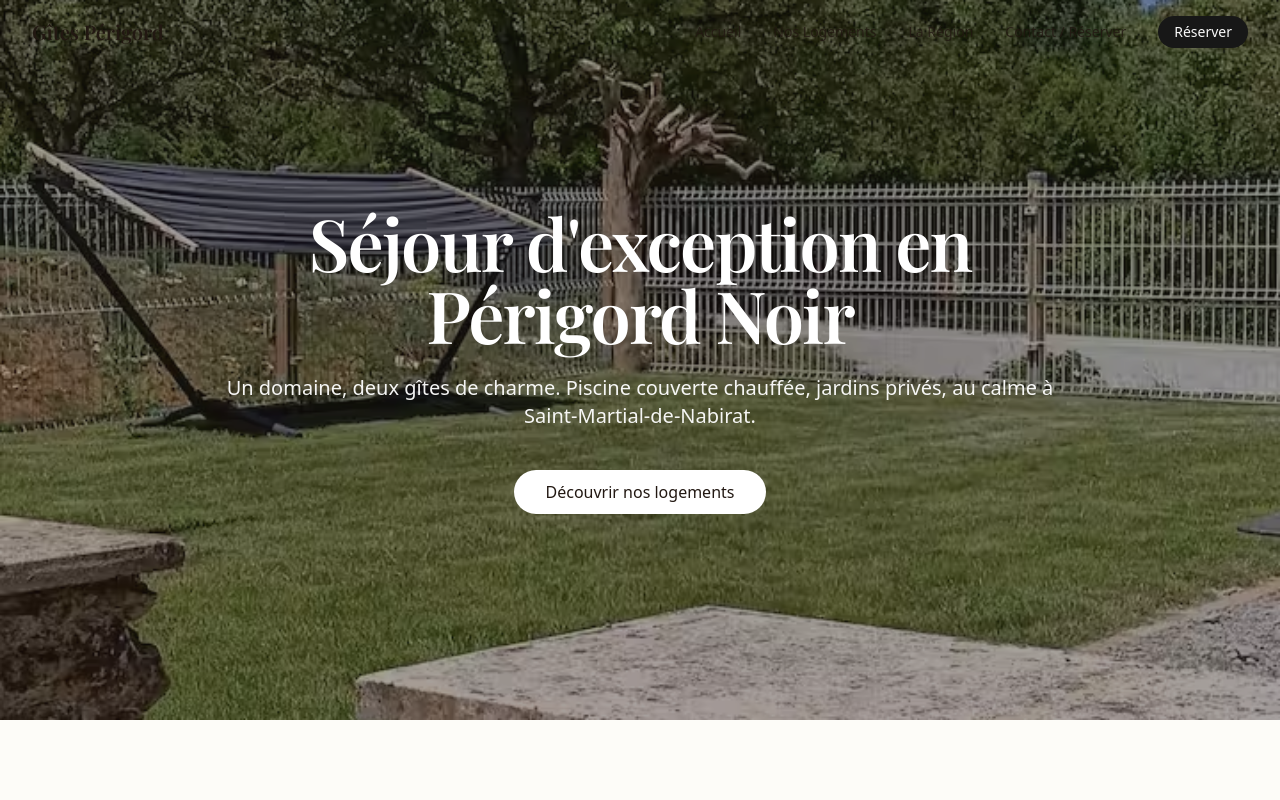
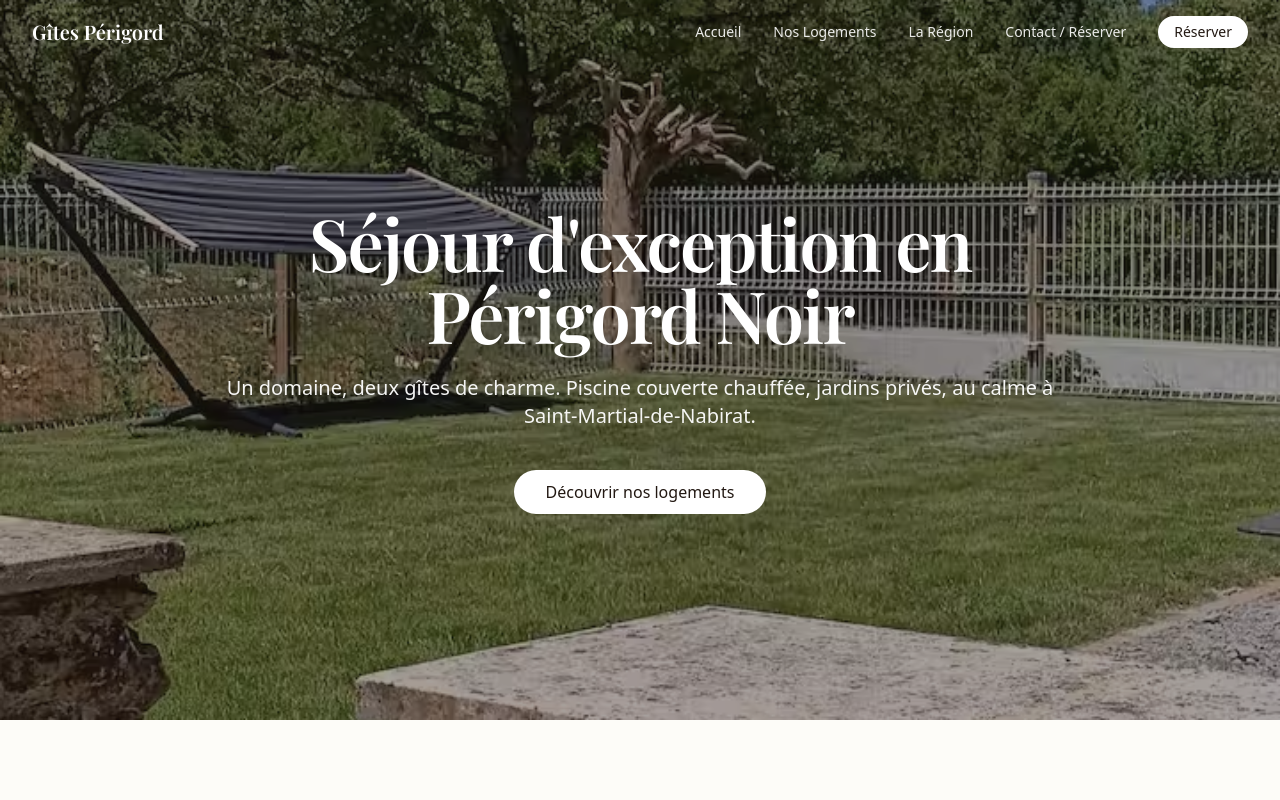
Before and after one commit to Alexandre-Pascal/airbnb-dordogne, a Next.js app: page / in a window 1280 px wide. Shown: the top 800 px of the page. Built offline with nearby package versions, Linux system fonts and the light colour scheme; a web font is replaced by a local one.

Commit message:
feat: enhance ExperienceSection with new garden image and update image handling

```diff
--- a/components/ExperienceSection.tsx
+++ b/components/ExperienceSection.tsx
@@ -1,8 +1,9 @@
 import Image from "next/image";
 import { Waves, TreePine } from "lucide-react";
+import { encodedImageSrc } from "@/lib/image-utils";
 
-// Piscine couverte chauffée 10 m – espaces communs
 const PISCINE_IMAGE = "/images/img-airbnb1/Gîte Sarlat Périgord Piscine Couverte (4).avif";
+const JARDIN_IMAGE = "/images/img-airbnb1/4ef9aa2b-c5bc-46af-9733-1375a3f2de97.avif";
 
 export function ExperienceSection() {
   return (
@@ -25,7 +26,7 @@ export function ExperienceSection() {
           <div className="overflow-hidden rounded-2xl bg-card shadow-sm ring-1 ring-foreground/5">
             <div className="relative aspect-[16/10]">
               <Image
-                src={PISCINE_IMAGE}
+                src={encodedImageSrc(PISCINE_IMAGE)}
                 alt="Piscine couverte chauffée 10 m"
                 fill
                 className="object-cover"
@@ -52,6 +53,15 @@ export function ExperienceSection() {
           </div>
 
           <div className="overflow-hidden rounded-2xl bg-card shadow-sm ring-1 ring-foreground/5">
+            <div className="relative aspect-[16/10]">
+              <Image
+                src={JARDIN_IMAGE}
+                alt="Jardin privatif sans vis-à-vis"
+                fill
+                className="object-cover"
+                sizes="(max-width: 1024px) 100vw, 50vw"
+              />
+            </div>
             <div className="p-8 sm:p-10">
               <div className="flex items-center gap-3">
                 <div className="flex h-12 w-12 items-center justify-center rounded-xl bg-primary/10">
--- a/components/Header.tsx
+++ b/components/Header.tsx
@@ -32,7 +32,10 @@ export function Header() {
       <div className="mx-auto flex h-16 max-w-7xl items-center justify-between px-4 sm:px-6 lg:px-8">
         <Link
           href="#accueil"
-          className="font-heading text-xl font-semibold text-foreground"
+          className={cn(
+            "font-heading text-xl font-semibold transition-colors duration-300",
+            scrolled ? "text-foreground" : "text-white"
+          )}
         >
           Gîtes Périgord
         </Link>
@@ -42,7 +45,12 @@ export function Header() {
             <Link
               key={link.href}
               href={link.href}
-              className="text-sm font-medium text-foreground/80 transition-colors hover:text-foreground"
+              className={cn(
+                "text-sm font-medium transition-colors duration-300",
+                scrolled
+                  ? "text-foreground/80 hover:text-foreground"
+                  : "text-white/90 hover:text-white"
+              )}
               onClick={() => setOpen(false)}
             >
               {link.label}
@@ -50,7 +58,12 @@ export function Header() {
           ))}
           <Link
             href="#reserver"
-            className="inline-flex h-8 items-center justify-center rounded-full bg-primary px-4 text-sm font-medium text-primary-foreground transition-colors hover:bg-primary/90"
+            className={cn(
+              "inline-flex h-8 items-center justify-center rounded-full px-4 text-sm font-medium transition-all duration-300",
+              scrolled
+                ? "bg-primary text-primary-foreground hover:bg-primary/90"
+                : "bg-white text-foreground hover:bg-white/90"
+            )}
           >
             Réserver
           </Link>
@@ -58,7 +71,10 @@ export function Header() {
 
         <button
           type="button"
-          className="md:hidden flex items-center justify-center p-2 text-foreground"
+          className={cn(
+            "md:hidden flex items-center justify-center p-2 transition-colors duration-300",
+            scrolled ? "text-foreground" : "text-white"
+          )}
           onClick={() => setOpen(!open)}
           aria-label={open ? "Fermer le menu" : "Ouvrir le menu"}
         >
@@ -67,13 +83,25 @@ export function Header() {
       </div>
 
       {open && (
-        <div className="md:hidden border-t border-border bg-background/98 backdrop-blur-md">
+        <div
+          className={cn(
+            "md:hidden border-t backdrop-blur-md",
+            scrolled
+              ? "border-border bg-background/98"
+              : "border-white/20 bg-black/40"
+          )}
+        >
           <nav className="flex flex-col gap-1 px-4 py-4">
             {navLinks.map((link) => (
               <Link
                 key={link.href}
                 href={link.href}
-                className="rounded-lg px-4 py-3 text-sm font-medium text-foreground hover:bg-muted"
+                className={cn(
+                  "rounded-lg px-4 py-3 text-sm font-medium transition-colors",
+                  scrolled
+                    ? "text-foreground hover:bg-muted"
+                    : "text-white hover:bg-white/10"
+                )}
                 onClick={() => setOpen(false)}
               >
                 {link.label}
@@ -82,7 +110,12 @@ export function Header() {
             <Link
               href="#reserver"
               onClick={() => setOpen(false)}
-              className="mt-2 inline-flex h-9 w-full items-center justify-center rounded-full bg-primary px-6 text-sm font-medium text-primary-foreground transition-colors hover:bg-primary/90"
+              className={cn(
+                "mt-2 inline-flex h-9 w-full items-center justify-center rounded-full px-6 text-sm font-medium transition-colors",
+                scrolled
+                  ? "bg-primary text-primary-foreground hover:bg-primary/90"
+                  : "bg-white text-foreground hover:bg-white/90"
+              )}
             >
               Réserver
             </Link>
```
